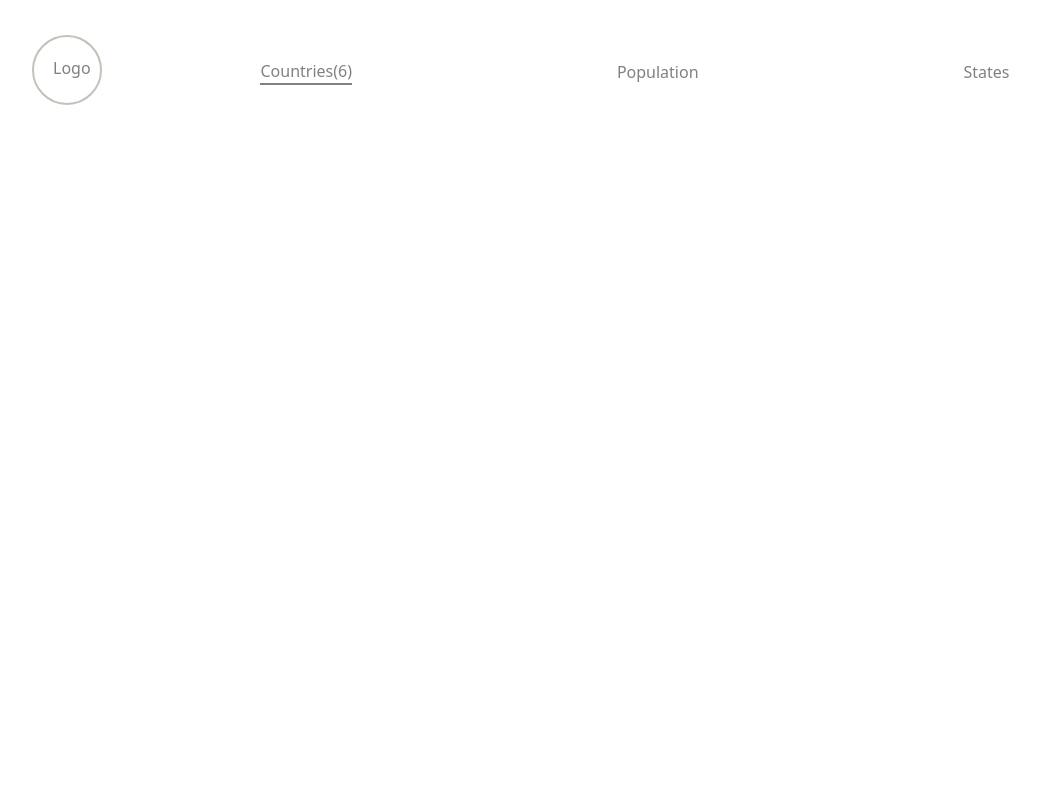
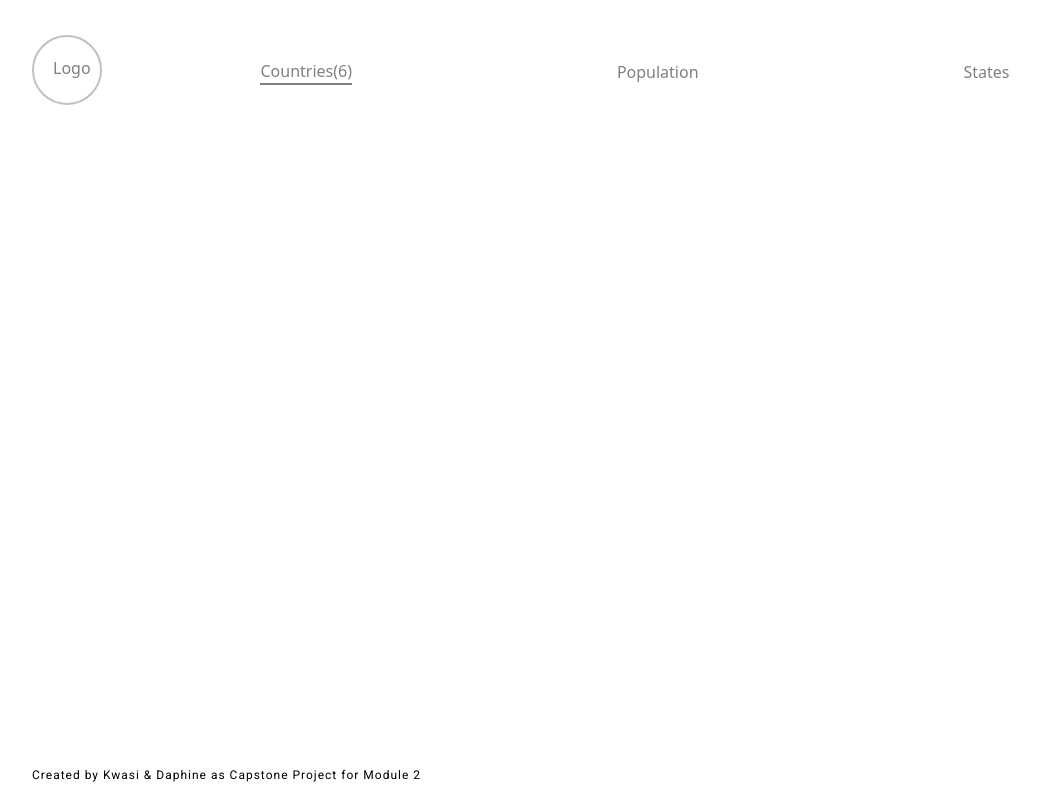
Before and after one commit to Baayeh/second-capstone, a website built with webpack: page src/index.html in a window 1280 px wide. Shown: the whole page, without its empty margins (50-1090 px from the left). Built offline with nearby package versions, Linux system fonts and the light colour scheme; files whose address does not match are found by name.

Commit message:
Add basic structure of footer

```diff
--- a/src/index.html
+++ b/src/index.html
@@ -21,3 +21,11 @@
             </ul>
         </nav>
     </header>
+
+    <footer class="p-3 m-0 m-0 p-0">
+      <div class="footer-container container text-dark mx-auto w-100">
+        <p class="footer-text">
+          Created by Kwasi & Daphine as Capstone Project for Module 2
+        </p>
+      </div>
+    </footer>
--- a/src/style.css
+++ b/src/style.css
@@ -52,3 +52,24 @@ ul li {
 ul li:hover {
   border-bottom: 2px solid grey;
 }
+
+footer {
+  position: fixed !important;
+  color: black;
+  background: white;
+  font-size: 16px;
+  font-weight: 300;
+  left: 0 !important;
+  bottom: 0 !important;
+  width: 100%;
+  text-align: left;
+}
+
+.footer-text {
+  font-size: 12px !important;
+  font-family: roboto, serif;
+  color: black;
+  letter-spacing: 1px;
+  font-weight: 200 !important;
+  margin: 0;
+}
```
Also changed, not shown: dist/index.html, dist/style.css.
